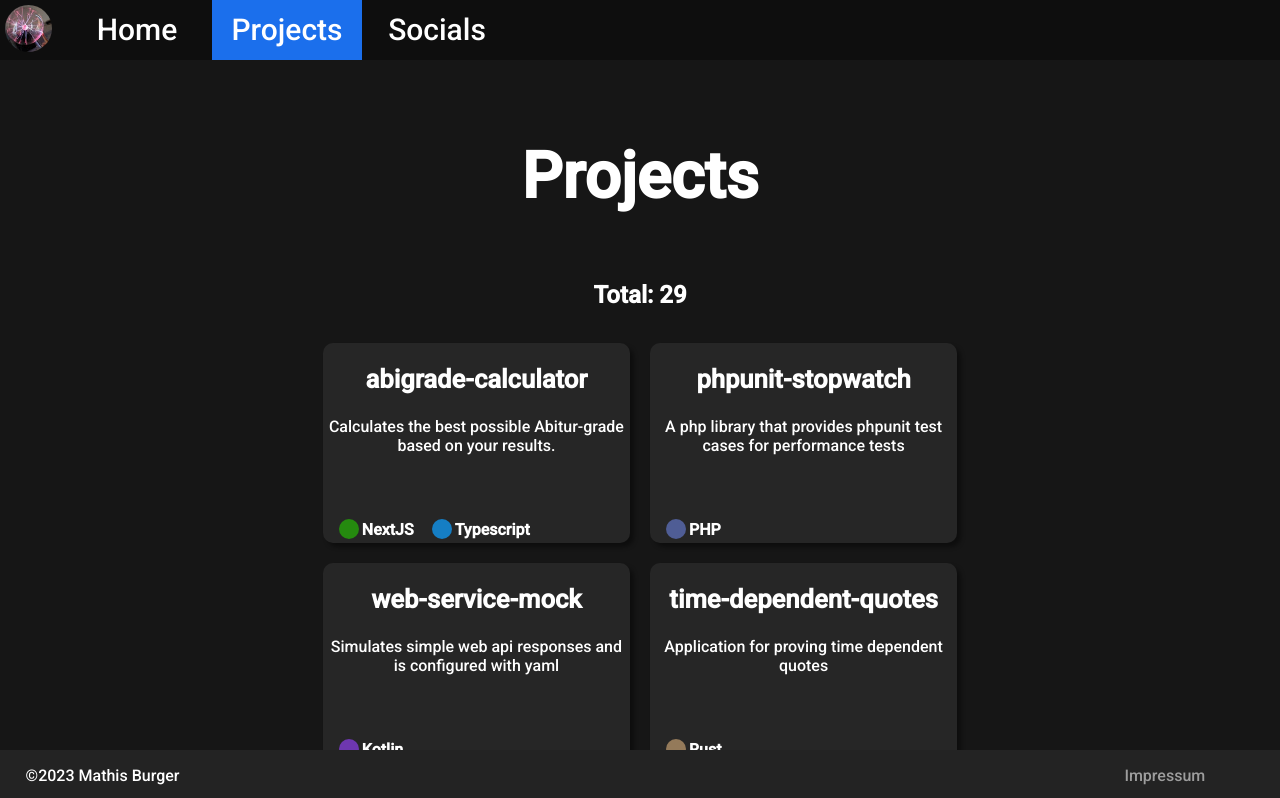
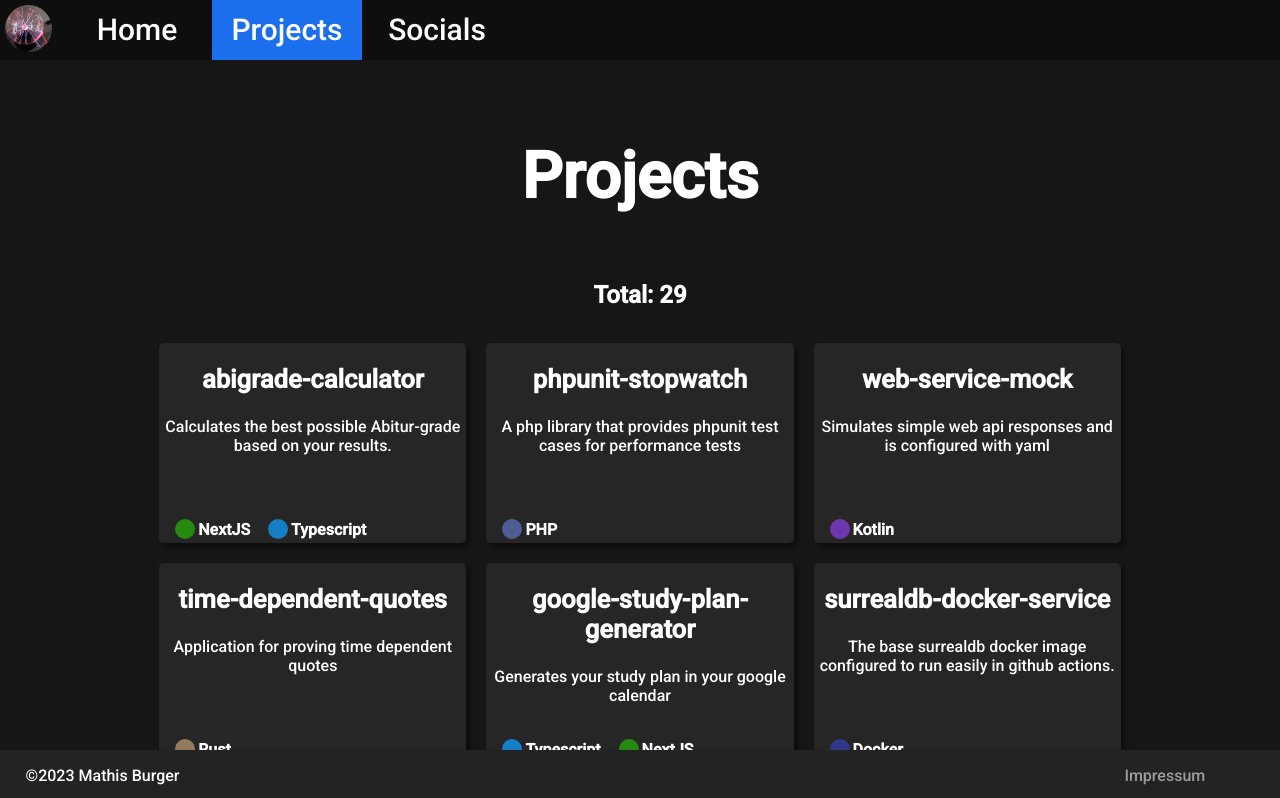
Before and after one commit to MathisBurger/mathis-burger.de, a Next.js app: page /projects in a window 1280 px wide. Shown: the top 798 px of the page. Built offline with nearby package versions, Linux system fonts and the light colour scheme.

Commit message:
[TASK] Slightly updated design of project page

```diff
--- a/styles/Projects.module.scss
+++ b/styles/Projects.module.scss
@@ -27,7 +27,7 @@
 }
 
 .projectBox {
-  width: 60vw;
+  width: 80vw;
   display: flex;
   flex-direction: row;
   flex-wrap: wrap;
@@ -35,11 +35,11 @@
 }
 
 .projectCard {
-  width: 40%;
+  width: 30%;
   min-height: 200px;
   height: fit-content;
   background: #262626;
-  border-radius: 10px;
+  border-radius: 5px;
   margin: 10px 10px 10px 10px;
   box-shadow: 4px 4px 4px rgba(0, 0, 0, 0.4);
   transition: 0.3s;
```
